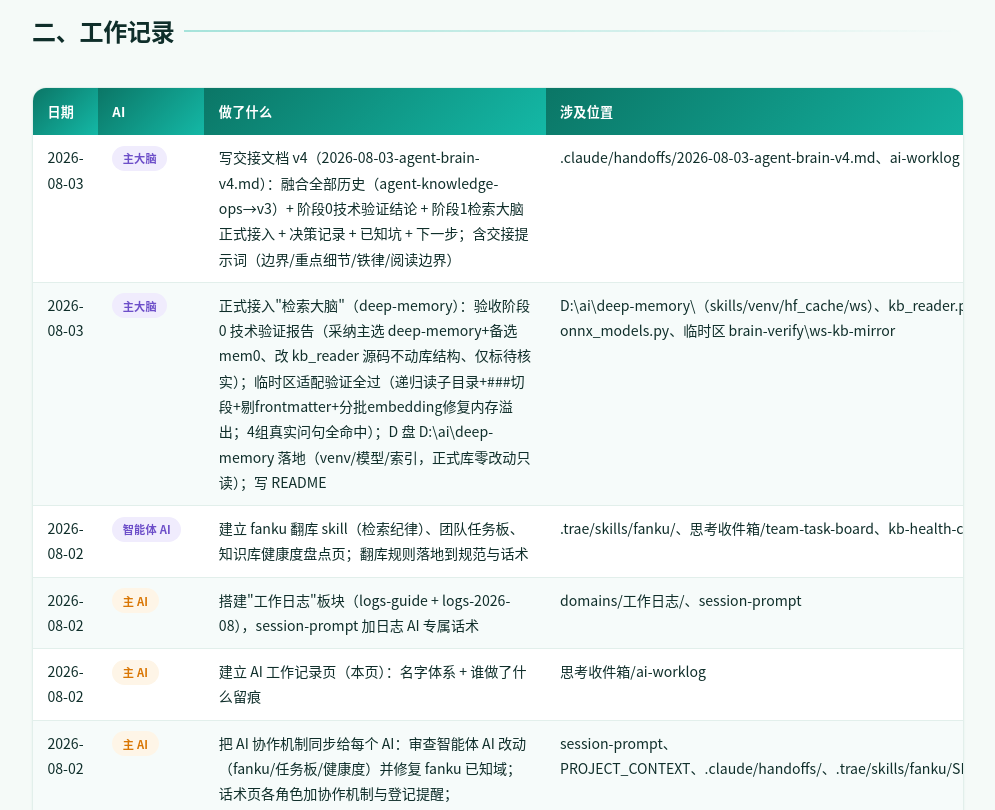
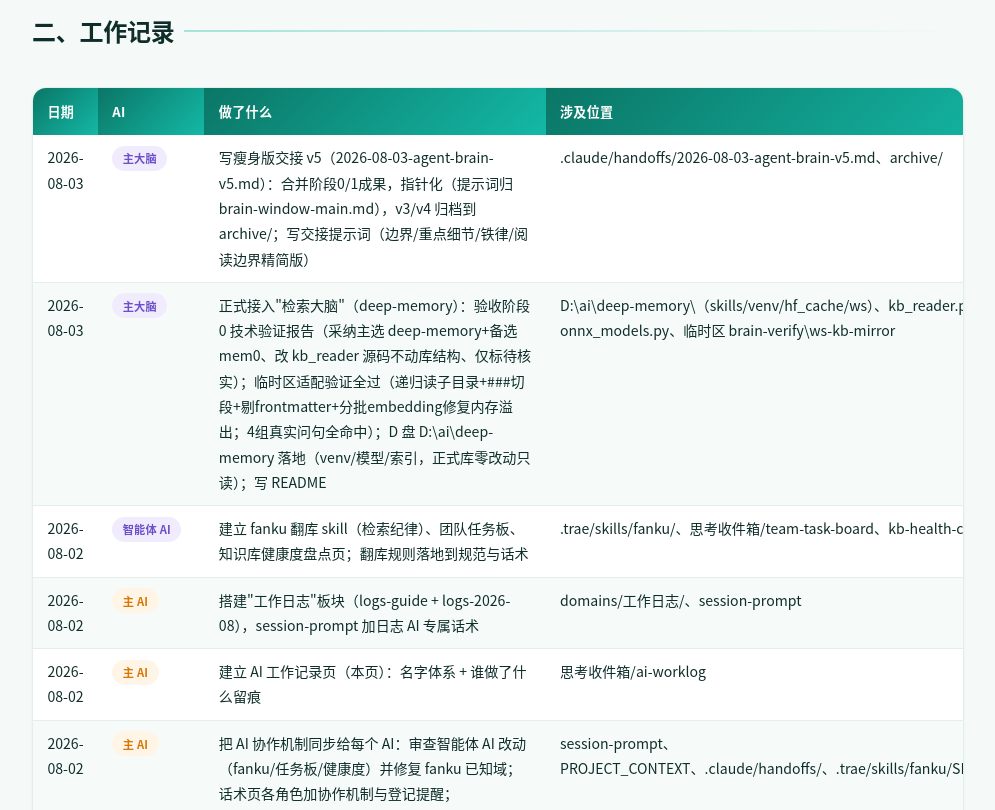
Before and after one commit to shenlang1111/notes, a plain HTML site: page knowledge-base/domains/思考收件箱/ai-worklog.html in a window 1280 px wide. Shown: the part 1410-2220 px from the top of the page, without its empty margins (142-1137 px from the left). Drawn offline with Linux system fonts and the light colour scheme.

Commit message:
deploy: update knowledge-base/domains/思考收件箱/ai-worklog.html

```diff
--- a/knowledge-base/domains/思考收件箱/ai-worklog.html
+++ b/knowledge-base/domains/思考收件箱/ai-worklog.html
@@ -64,8 +64,8 @@
       <tbody>
         <tr>
           <td>2026-08-03</td><td><span class="tag tag-purple">主大脑</span></td>
-          <td>写交接文档 v4（2026-08-03-agent-brain-v4.md）：融合全部历史（agent-knowledge-ops→v3）+ 阶段0技术验证结论 + 阶段1检索大脑正式接入 + 决策记录 + 已知坑 + 下一步；含交接提示词（边界/重点细节/铁律/阅读边界）</td>
-          <td>.claude/handoffs/2026-08-03-agent-brain-v4.md、ai-worklog</td>
+          <td>写瘦身版交接 v5（2026-08-03-agent-brain-v5.md）：合并阶段0/1成果，指针化（提示词归 brain-window-main.md），v3/v4 归档到 archive/；写交接提示词（边界/重点细节/铁律/阅读边界精简版）</td>
+          <td>.claude/handoffs/2026-08-03-agent-brain-v5.md、archive/</td>
         </tr>
         <tr>
           <td>2026-08-03</td><td><span class="tag tag-purple">主大脑</span></td>
@@ -195,7 +195,7 @@
         <tr>
           <td>2026-08-03</td><td><span class="tag tag-purple">智能体 AI</span></td>
           <td>审核 Claude Code 智能体方向工作记录，按用户指示执行：①规范新增铁律 9"机制变更先审批"（v3.2→v3.3），同步 CODE_WIKI/PROJECT_CONTEXT/AGENT_NOTES 版本号引用（9→10 条铁律）②归档 4 份已融合旧交接至 .claude/handoffs/archive/，v3 交接链与 mechanism-updates 引用同步 ③任务板已完成项描述更新；问题 2/3 用户拍板不动，问题 4 角色=主 AI 审核辅助</td>
-          <td>知识库维护规范.md、CODE_WIKI.md、PROJECT_CONTEXT.md、AGENT_NOTES.md、2026-08-03-agent-brain-v3.md、mechanism-updates html+md、team-task-board html+md、ai-worklog html+md、CHANGELOG.md</td>
+          <td>知识库维护规范.md、CODE_WIKI.md、PROJECT_CONTEXT.md、AGENT_NOTES.md、archive/2026-08-03-agent-brain-v3.md、mechanism-updates html+md、team-task-board html+md、ai-worklog html+md、CHANGELOG.md</td>
         </tr>
       </tbody>
     </table>
```
